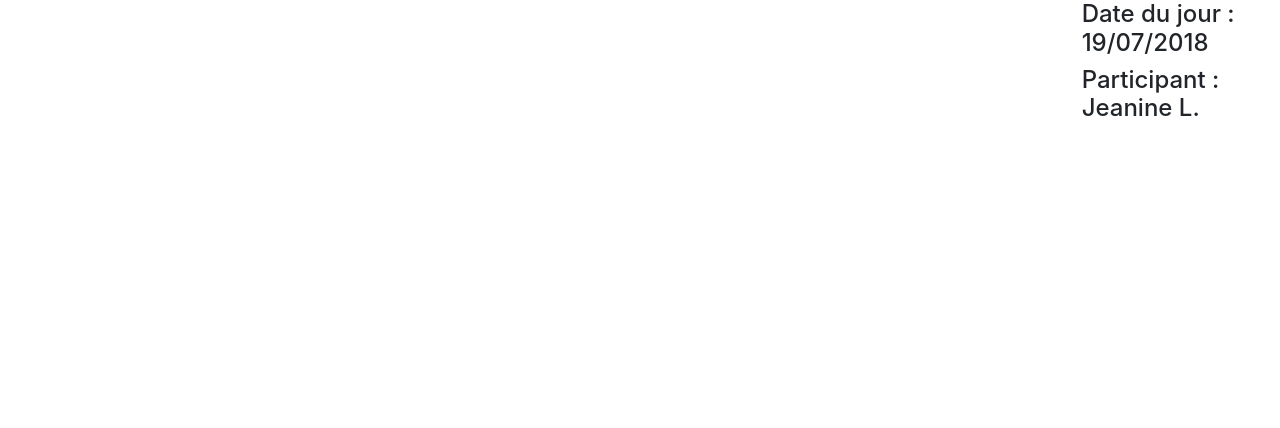
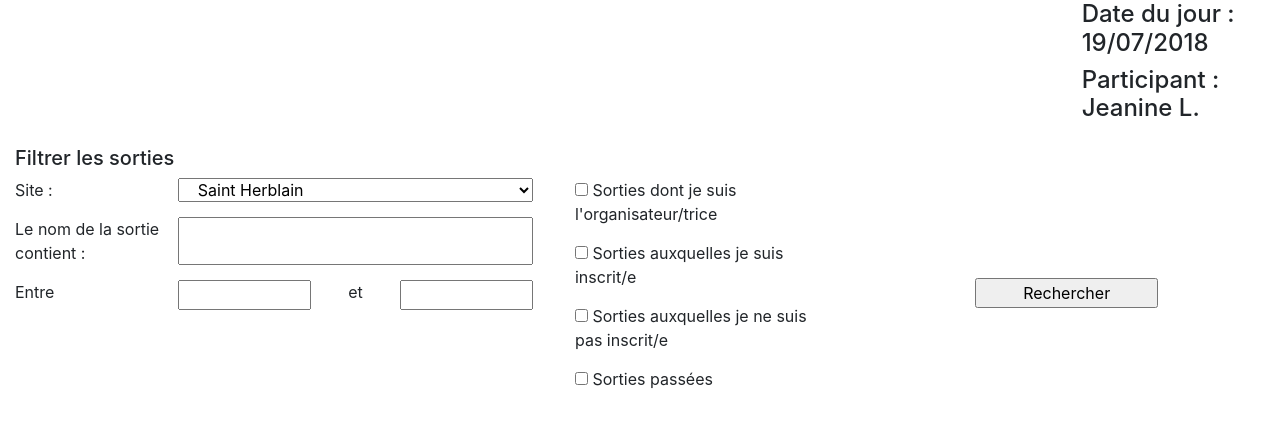
Before and after one commit to Tom-ENI/projet-sortir, a Symfony app: template templates/afficher_sorti/index.html.twig in a window 1280 px wide. Shown: the top 428 px of the page. Run offline with Twig, Linux system fonts and the light colour scheme; the template is opened without the code that fills it, so the values that code supplies are empty; some libraries are stand-ins or nearby versions.

Commit message:
ajout champ

```diff
--- a/templates/afficher_sorti/index.html.twig
+++ b/templates/afficher_sorti/index.html.twig
@@ -9,12 +9,48 @@
 </style>
 
 <div class="container-fluid">
-
 <div class="row">
     <h4 class="offset-10 col-2">Date du jour : 19/07/2018
 </div>
-
 <div class="row">
     <h4 class="offset-10 col-2">Participant : Jeanine L.
 </div>
+<div class="row" style="margin-top:15px;">
+    <h5 class="col-12">Filtrer les sorties</h5>
+</div>
+
+<div class="row">
+    <div class="col-5">
+        <div class="row">
+            <div class="col-3">Site : </div>
+            <select class="offset-1 col-8">
+                <option>Saint Herblain</option>
+                <option>Niort</option>
+            </select>
+        </div>
+        <div class="row" style="margin-top:15px;">
+            <div class="col-4">Le nom de la sortie contient :</div>
+            <input class="col-8" type="text" name="NomSortie"/>
+        </div>
+        <div class="row" style="margin-top:15px">
+            <div class="col-4">
+                Entre
+            </div>
+            <input type="text" class="col-3"/>
+            <div class="col-2 text-center"> et </div>
+            <input type="text" class="col-3"/>
+        </div>
+    </div>
+    <div class="col-3">
+        <div class="row">
+            <div class="col-11 offset-1" ><input type="checkbox"/> Sorties dont je suis l'organisateur/trice </div>
+            <div class="col-11 offset-1" style="margin-top:15px"><input type="checkbox"/> Sorties auxquelles je suis inscrit/e </div>
+            <div class="col-11 offset-1" style="margin-top:15px"><input type="checkbox"/> Sorties auxquelles je ne suis pas inscrit/e </div>
+            <div class="col-11 offset-1" style="margin-top:15px"><input type="checkbox"/> Sorties passées </div>
+        </div>
+    </div>
+    <div class="col-2 offset-1" style="margin-top:100px;">
+        <input type="submit" value="Rechercher" class="col-12"/>
+    </div>
+</div>
 {% endblock %}
```
